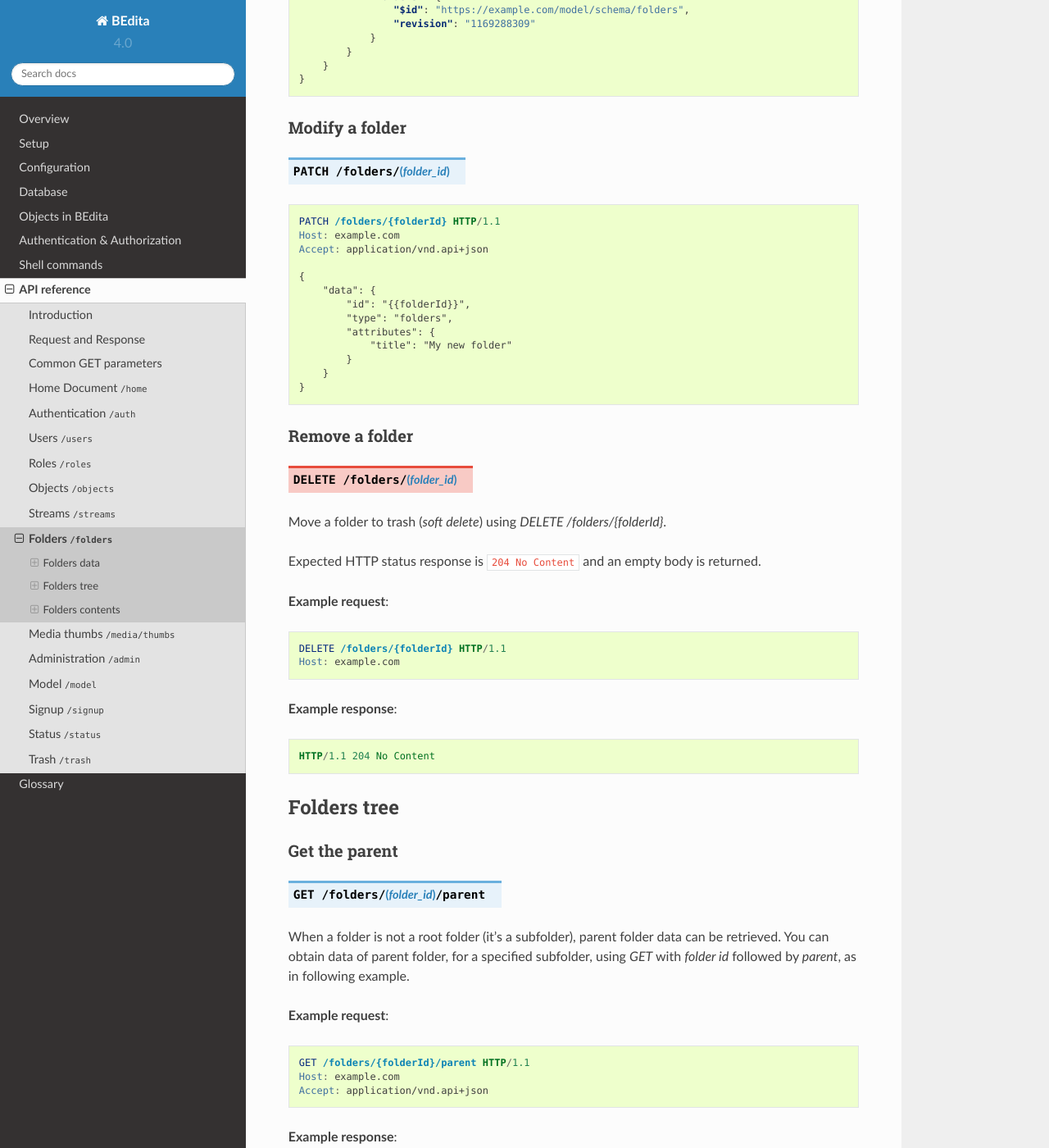
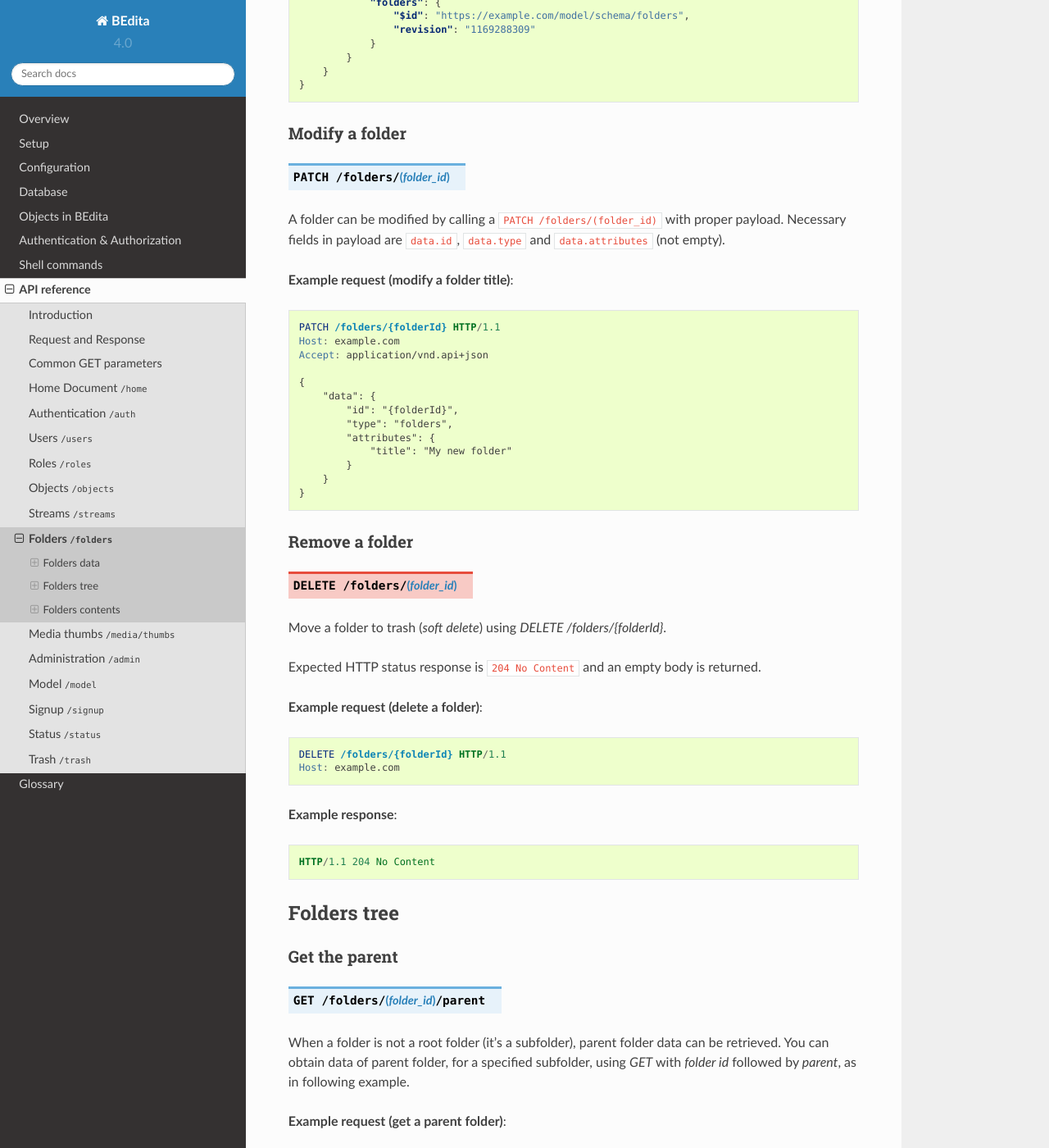
Before and after one commit to bedita/docs, a Sphinx documentation site: the page built from source/endpoints/folders.rst, in a window 1280 px wide and 1400 px high, scrolled down 5192 px. Shown: the whole window at 82% size. Built offline with Sphinx 7.4.7 and the Read the Docs theme 2.0.0, drawn with Linux system fonts in a browser that asks for light colours; some of the changed text lies outside the part shown.

Commit message:
feat: some fixes + better markdown

```diff
--- a/source/endpoints/folders.rst
+++ b/source/endpoints/folders.rst
@@ -18,19 +18,19 @@
 
 .. http:get:: /folders
 
-All folders retrieval is performed through `GET /folders`.
+All folders retrieval is performed through ``GET /folders``.
 Folders endpoint provides several filters to obtain data.
-Usual filters, like :ref:`filter-field` or :ref:`filter-search`, are available; extra filters are `roots` and `parent`.
+Usual filters, like :ref:`filter-field` or :ref:`filter-search`, are available; extra filters are ``roots`` and ``parent``.
 
-Filter `roots` provides a method to fetch only root folders.
-Usage: `GET /folders?filter[roots]`.
+Filter ``roots`` provides a method to fetch only root folders.
+Usage: ``GET /folders?filter[roots]``.
 
-Filter `parent` allows you to obtain folders whose parent is a specific folder, by ID.
-Usage: `GET /folders?filter[parent]={rootFolderId}`.
+Filter ``parent`` allows you to obtain folders whose parent is a specific folder, by ID.
+Usage: ``GET /folders?filter[parent]={parentId}``.
 
-When the api call is successfull, response with `200 OK` http status code is returned.
+When the api call is successfull, response with ``200 OK`` http status code is returned.
 
-**Example request**:
+**Example request (get root folders)**:
 
 .. sourcecode:: http
 
@@ -138,7 +138,7 @@
 
 Retrieve folder details by folder unique identifier.
 
-**Example request**:
+**Example request (get a folder by ID)**:
 
 .. sourcecode:: http
 
@@ -289,6 +289,10 @@
 
 .. http:patch:: /folders/(folder_id)
 
+A folder can be modified by calling a ``PATCH /folders/(folder_id)`` with proper payload.
+Necessary fields in payload are ``data.id``, ``data.type`` and ``data.attributes`` (not empty).
+
+**Example request (modify a folder title)**:
 
 .. sourcecode:: http
 
@@ -315,7 +319,7 @@
 
 Expected HTTP status response is ``204 No Content`` and an empty body is returned.
 
-**Example request**:
+**Example request (delete a folder)**:
 
 .. sourcecode:: http
 
@@ -339,7 +343,7 @@
 When a folder is not a root folder (it's a subfolder), parent folder data can be retrieved.
 You can obtain data of parent folder, for a specified subfolder, using `GET` with `folder id` followed by `parent`, as in following example.
 
-**Example request**:
+**Example request (get a parent folder)**:
 
 .. sourcecode:: http
 
@@ -418,7 +422,7 @@
 
 When you want to set a parent for a folder, you need to call a `PATCH`, specifying the folder identifier in the url and the parent identifier in body payload.
 
-**Example request**:
+**Example request (set a parent folder)**:
 
 .. sourcecode:: http
 
@@ -453,12 +457,12 @@
 .. http:delete:: /folders/(folder_id)/relationships/parent
 
 When you want a folder be a *root*, you remove its association with the parent.
-Removing folder parent association is performed through `DELETE /folders/{folderId}/relationships/parent`,
+Removing folder parent association is performed through ``DELETE /folders/{folderId}/relationships/parent``,
 specifying parent id in the body payload body, like in the :ref:`folder-set-parent`.
 
 Expected HTTP status response is ``204 No Content`` and an empty body is returned.
 
-**Example request**:
+**Example request (remove a parent)**:
 
 .. sourcecode:: http
 
@@ -487,7 +491,8 @@
 
 .. http:get:: /folders/(folder_id)/children
 
-Contents inside a folder are retrieved through `GET /folders/(folder_id)/children`; usual filters, like :ref:`filter-field` or :ref:`filter-search`, are available.
+Contents inside a folder are retrieved through ``GET /folders/(folder_id)/children``;
+usual filters, like :ref:`filter-field` or :ref:`filter-search`, are available.
 
 .. _folder-add-content:
 
@@ -496,10 +501,10 @@
 
 .. http:post:: /folders/{folderId}/relationships/children
 
-You can save contents inside a folder using properly `POST /folders/{folderId}/relationships/children`.
-Payload body must contain content object `type` and content identifier `id`, like in the following example.
+You can save contents inside a folder using properly ``POST /folders/{folderId}/relationships/children``.
+Payload body must contain content object ``type`` and content identifier ``id``, like in the following example.
 
-**Example request**:
+**Example request (add a content to a folder)**:
 
 .. sourcecode:: http
 
@@ -528,12 +533,12 @@
 
 .. http:delete:: /folders/{folderId}/relationships/children
 
-Removing contents is performed through `DELETE /folders/{folderId}/relationships/children`.
-Payload body must contain content object `type` and content identifier `id`, like in the :ref:`folder-add-content`.
+Removing contents is performed through ``DELETE /folders/{folderId}/relationships/children``.
+Payload body must contain content object ``type`` and content identifier ``id``, like in the :ref:`folder-add-content`.
 
 Expected HTTP status response is ``204 No Content`` and an empty body is returned.
 
-**Example request**:
+**Example request (remove a content from a folder)**:
 
 .. sourcecode:: http
 
```
Also changed, not shown: other parts of source/endpoints/folders.rst (+1 -1 lines).
